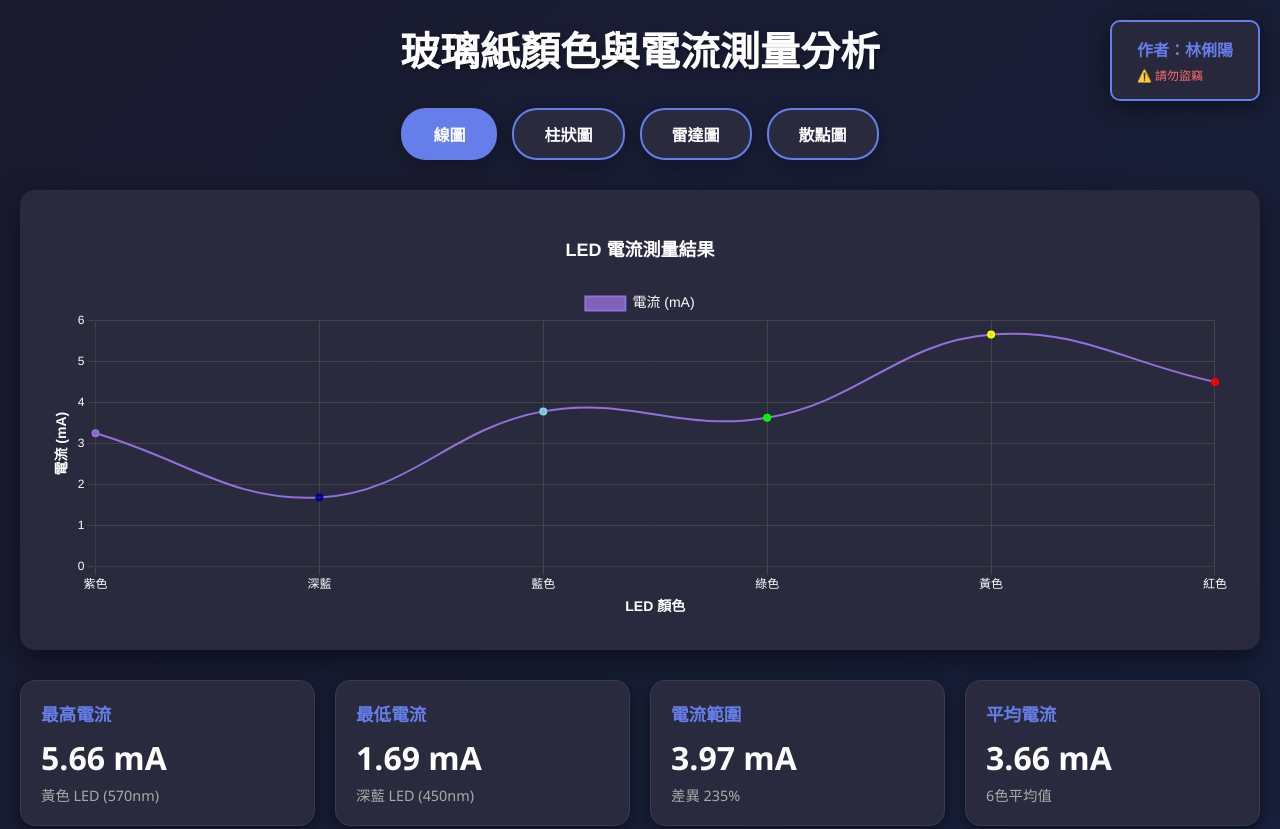
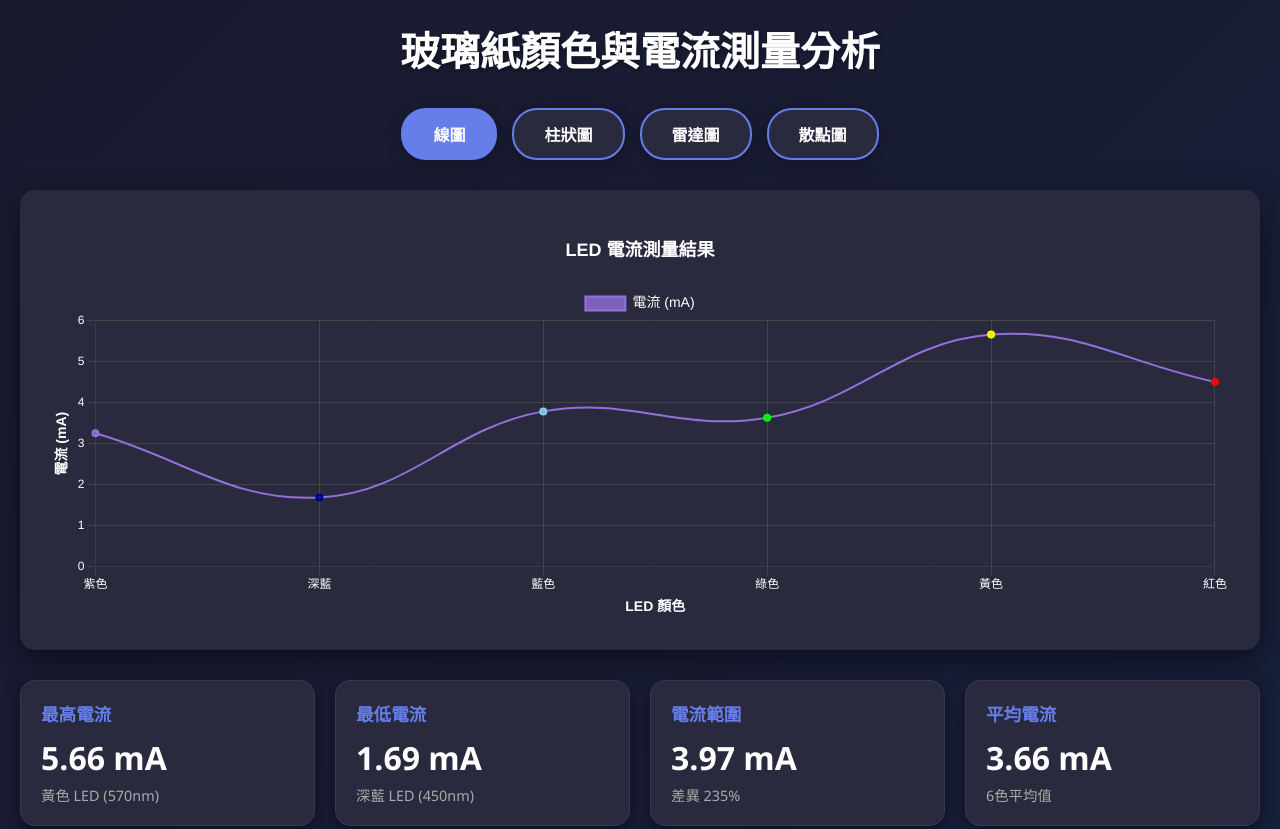
Before and after one commit to handsome265/ok, a plain HTML site: page index.html in a window 1280 px wide. Shown: the top 829 px of the page. Drawn offline with nearby package versions, Linux system fonts and the light colour scheme.

Commit message:
Remove author badge and warning from index.html
Removed author badge and warning message from HTML.

```diff
--- a/index.html
+++ b/index.html
@@ -155,10 +155,6 @@
     </style>
 </head>
 <body>
-    <div class="author-badge">
-        <strong>作者：林俐陽</strong>
-        <div class="warning">⚠️ 請勿盜竊</div>
-    </div>
 
     <div class="container">
         <h1>玻璃紙顏色與電流測量分析</h1>
```
